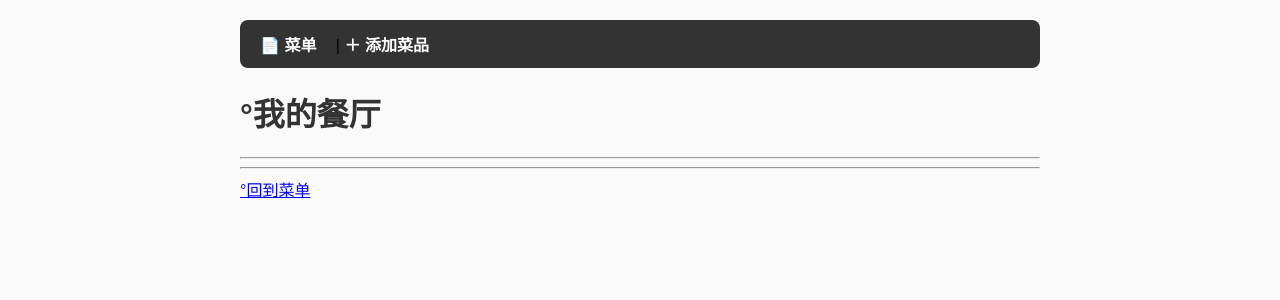
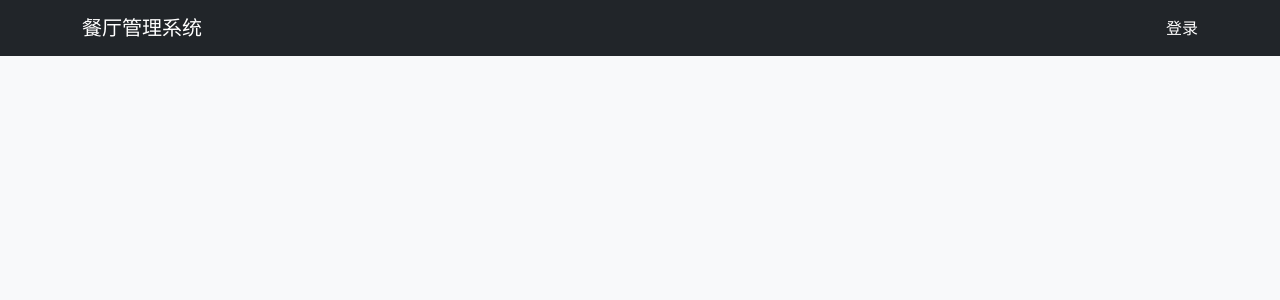
Before and after one commit to cx1331/restaurant-menu, a Flask app: template templates/base.html in a window 1280 px wide. Shown: the top 300 px of the page. Run offline with Flask 3, Linux system fonts and the light colour scheme; the template is opened without the code that fills it, so the values that code supplies are empty; parts of the project's set-up code (start-up, migrations or seed data) failed here and were passed over.

Commit message:
Update base.html

```diff
--- a/templates/base.html
+++ b/templates/base.html
@@ -2,22 +2,32 @@
 <html>
 <head>
     <meta charset="UTF-8">
-    <title>{% block title %}餐厅菜单{% endblock %}</title>
-    <link rel="stylesheet" href="{{ url_for('static', filename='style.css') }}">
+    <title>{% block title %}餐厅管理系统{% endblock %}</title>
+    <!-- 这是 Bootstrap 的官方核心文件，确保引用了！ -->
+     <link href="https://cdn.jsdelivr.net/npm/bootstrap@5.3.0/dist/css/bootstrap.min.css" rel="stylesheet">
 </head>
-<body>
-    <nav>
-        <a href="/menus">📄 菜单</a> |
-        <a href="/add_form">＋ 添加菜品</a>
-    </nav>
+<body class="bg-light">
+    <!-- 导航栏 -->
+    <nav class="navbar navbar-expand-lg navbar-dark bg-dark mb-4">
+        <div class="container d-flex justify-content-between align-items-center">
+            <a class="navbar-brand" href="/restaurant" style="text-decoration: none; color: white;">餐厅管理系统</a>
+            <div class="d-flex align-items-center gap-3">
+                {% if current_user.is_authenticated %}
+                    <span class="navbar-text text-white me-3">👤 {{current_user.username }}</span>
+                <a class="nav-link text-white" href="/restaurant">首页</a>
+                <a class="nav-link text-white" href="/add_form">添加菜品</a>
+                <a class="btn btn-outline-danger btn-sm ms-2" href="/logout">登出</a>
+                {% else %}
+                    <a class="nav-link text-white" href="/login">登录</a>
+                {% endif %}
+            </div>
+        </div>
+     </nav>
 
-    <h1>°我的餐厅</h1>
-    <hr>
-
-    {% block content %}
-    {% endblock %}
-
-    <hr>
-    <a href="/menus">°回到菜单</a>
+     <!-- 页面主体内容 -->
+    <div class="container">
+        {% block content %}
+        {% endblock %}
+    </div>
 </body>
 </html>
```
